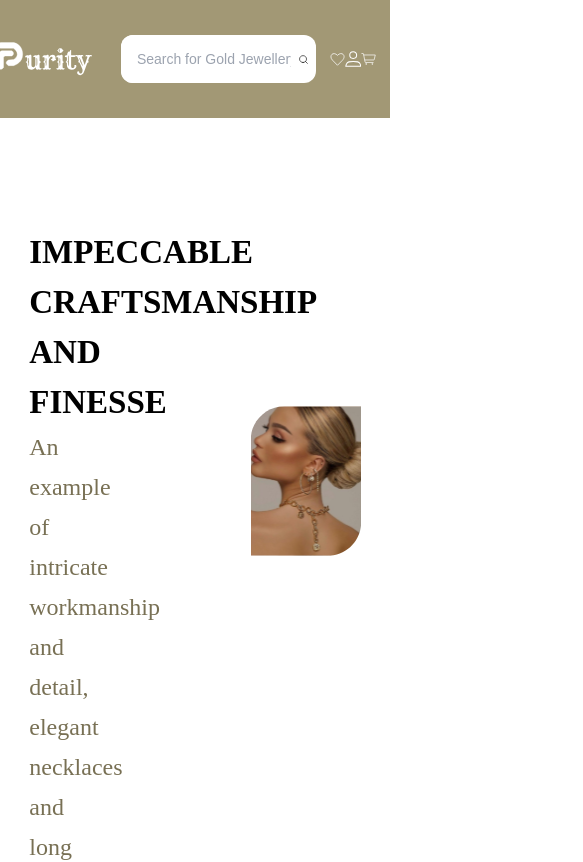
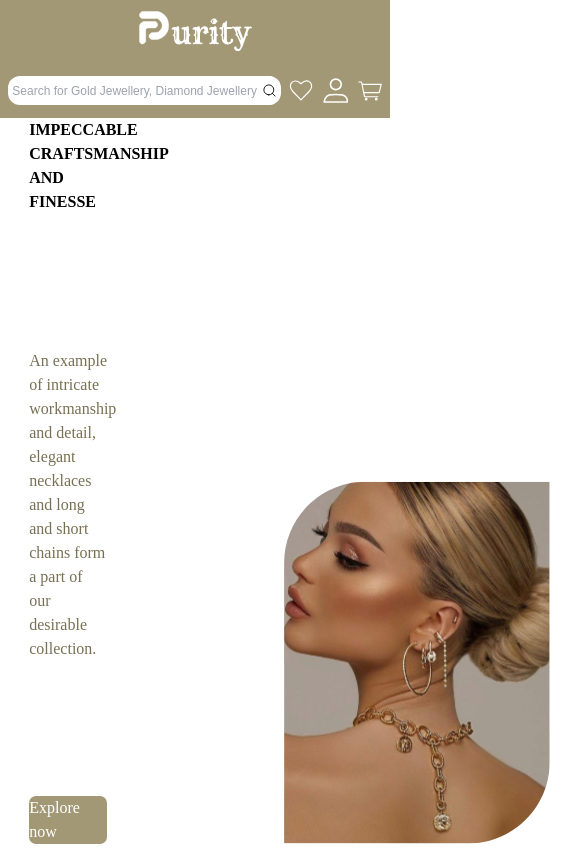
Before and after one commit to MuhammadRaedSiddiquie/assignment_5, a Next.js app: page / in a window 390 px wide. Shown: the top 862 px of the page, 583 px wide, since content can reach past the window. Built offline with nearby package versions, Linux system fonts and the light colour scheme; a web font is replaced by a local one.

Commit message:
mobile responsive

```diff
--- a/src/app/page.tsx
+++ b/src/app/page.tsx
@@ -1,35 +1,35 @@
-
+import Image from "next/image";
 
 export default function Home() {
   return (
     <div className='w-full h-screen'>
-      <nav className="w-full h-[14%] bg-[#A29875] flex items-center justify-evenly">
-        <div className="bg-[url('/images/logo.svg')] w-[24%] h-[65%] bg-contain bg-no-repeat bg-center relative left-[-4%]"></div>
-        <div className="bg-white w-[50%] h-[40%] rounded-[12px] flex">
-          <input type="text" className="bg-white rounded-[12px] w-[95%] text-[14px] pl-4" placeholder="Search for Gold Jewellery, Diamond Jewellery and more..."/>
-          <span className="block bg-[url('/images/search.svg')] rounded-[12px] bg-no-repeat bg-center bg-contain w-[5%] m-2 bg-white"></span>
+      <nav className="w-full h-[14%] bg-[#A29875] flex items-center justify-evenly sm:flex-wrap">
+        <div className="bg-[url('/images/logo.svg')] w-[24%] h-[65%] bg-contain bg-no-repeat bg-center relative left-[-4%] sm:w-[100%] sm:h-[35%] sm:left-[0px]"></div>
+        <div className="bg-white w-[50%] h-[40%] rounded-[12px] flex sm:w-[70%] sm:h-[25%] sm:justify-evenly ">
+          <input type="text" className="bg-white rounded-[12px] w-[95%] xxl:text-[22px] l:text-[16px] pl-4 sm:text-[12px] sm:w-[90%] sm:pl-0" placeholder="Search for Gold Jewellery, Diamond Jewellery and more..."/>
+          <span className="block bg-[url('/images/search.svg')] rounded-[12px] bg-no-repeat bg-center bg-contain w-[5%] m-4 bg-white sm:m-0 "></span>
         </div>
-        <div className="flex w-[12%] items-center justify-between">
-          <span className="bg-[url('/images/like.svg')] bg-no-repeat bg-center bg-contain w-[33px] h-[33px] block"></span>
-          <span className="bg-[url('/images/pro.svg')] bg-no-repeat bg-center bg-contain w-[33px] h-[33px] block"></span>
-          <span className="bg-[url('/images/cart.svg')] bg-no-repeat bg-center bg-contain w-[33px] h-[33px] block"></span>
+        <div className="flex w-[12%] items-center justify-between sm:w-[24%] ">
+          <span className="bg-[url('/images/like.svg')] bg-no-repeat bg-center bg-contain w-[33px] h-[33px] block sm:w-[26%]"></span>
+          <span className="bg-[url('/images/pro.svg')] bg-no-repeat bg-center bg-contain w-[33px] h-[33px] block sm:w-[26%]"></span>
+          <span className="bg-[url('/images/cart.svg')] bg-no-repeat bg-center bg-contain w-[33px] h-[33px] block sm:w-[26%]"></span>
         </div>
 
       </nav>
-      <section className="w-full h-[86%] bg-[#ffffff] flex items-center justify-center">
-        <div className="w-[85%] h-[70%] flex ">
+      <section className="w-full h-[86%] bg-[#ffffff] flex items-center justify-center sm:items-end">
+        <div className="w-[85%] h-[70%] flex sm:flex-wrap sm:flex-col-reverse sm:h-[100%]">
           <div className="w-[67%] h-[100%] bg-white flex flex-col pr-36  justify-between">
-            <h1 className="text-[33px] text-black font-bold font-[libre] leading-[50px]">IMPECCABLE <br />
+            <h1 className="xxl:text-[54px] xl:text-[44px] text-black font-bold font-[libre] xxl:leading-[78px] l:text-[33px] l:leading-[50px] xl:leading-[66px]">IMPECCABLE <br />
               CRAFTSMANSHIP AND <br />
               FINESSE
             </h1>
-            <p className="text-[24px] text-[#787054] font-medium font-[libre] leading-10 ">
+            <p className="xxl:text-[38px] text-[#787054] font-medium font-[libre] xxl:leading-[58px] l:text-[24px] l:leading-[40px] xl:text-[30px] xl:leading-[48px]">
             An example of intricate workmanship and detail, elegant necklaces and long and short chains form a part of our desirable collection.
             </p>
-            <div className="flex items-center justify-center min-w-60 w-60 h-[50px] bg-[#A29875] text-white rounded-[7px] font-medium text-[22px] font-[libre]">Explore now</div>
+            <div className="flex items-center justify-center xxl:w-96 l:w-60 xl:w-64 xxl:h-[85px] l:h-[50px] xl:h-[65px] bg-[#A29875] text-white rounded-[7px] font-medium xxl:text-[35px] l:text-[22px] xl:text-[28px]  font-[libre]">Explore now</div>
 
           </div>
-          <div className="w-[33%] h-[100%] bg-[url('/images/pic.svg')] bg-no-repeat bg-center bg-contain"></div>
+          <div className="w-[33%] h-[100%] bg-[url('/images/pic.svg')] bg-no-repeat bg-center bg-contain sm:w-[100%] sm:h-[50%]"></div>
         </div>
       </section>
     </div>
--- a/tailwind.config.ts
+++ b/tailwind.config.ts
@@ -8,6 +8,14 @@ const config: Config = {
   ],
   theme: {
     extend: {
+      screens: {
+        sm: '320px',
+        md: '768px',
+        lg: '976px',
+        l: '1280px',
+        xl: '1440px',
+        xxl: '1920px',
+      },
       colors: {
         background: "var(--background)",
         foreground: "var(--foreground)",
```
